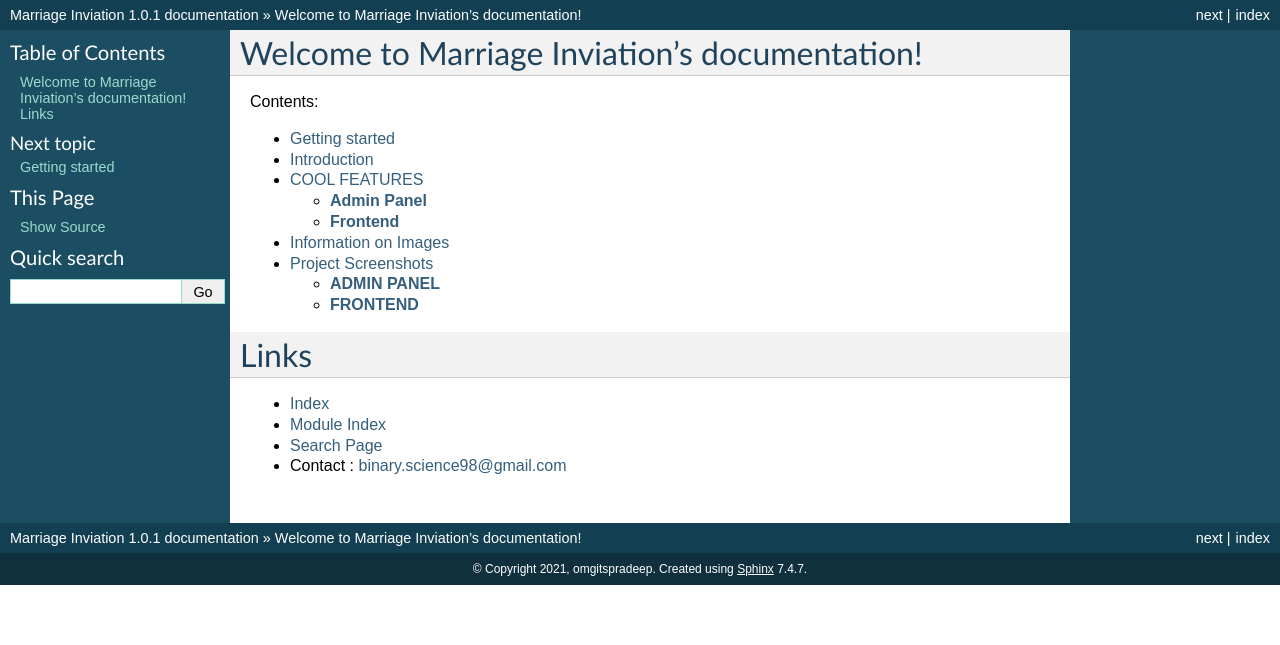
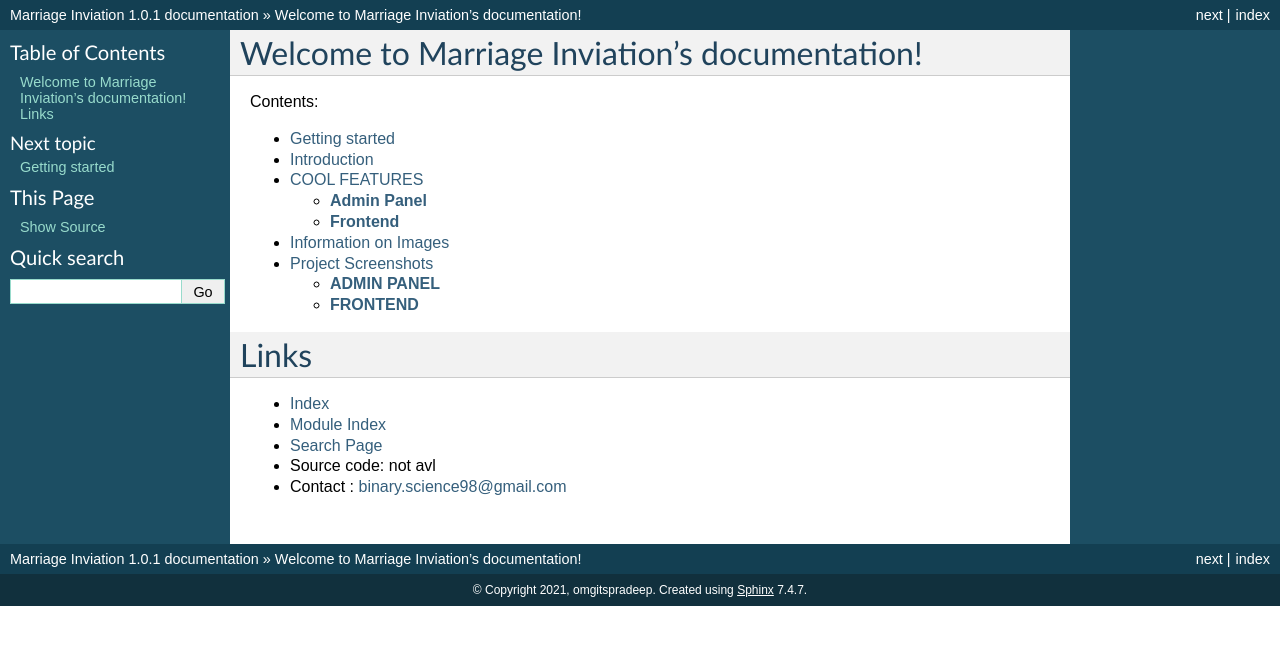
Before and after one commit to omgitspradeep/hello, a Sphinx documentation site: the page built from docs/index.rst, in a window 1280 px wide. Shown: the top 645 px of the page. Built offline with Sphinx 7.4.7, drawn with Linux system fonts in a browser that asks for light colours.

Commit message:
Update index.rst

```diff
--- a/docs/index.rst
+++ b/docs/index.rst
@@ -24,4 +24,5 @@ Links
 * :ref:`genindex`
 * :ref:`modindex`
 * :ref:`search`
+* Source code: not avl
 * Contact : binary.science98@gmail.com
```
